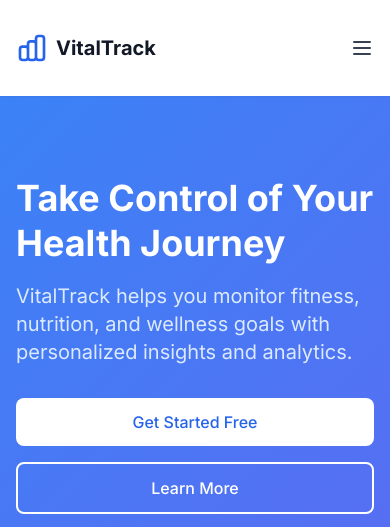
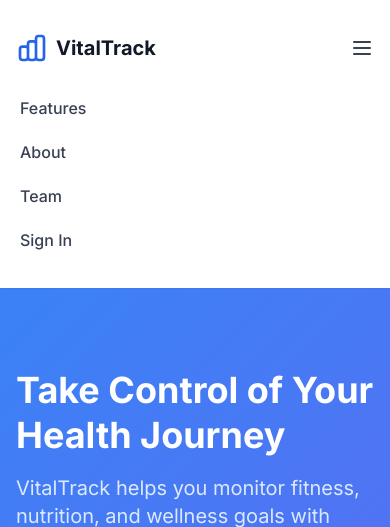
Before and after one commit to InvisibleCyberGhost2/health-tracker, a Flask app: page / in a window 390 px wide, after a click on "Open main menu". Shown: the top 527 px of the page. Run offline with Flask 3, Linux system fonts and the light colour scheme; some libraries are stand-ins or nearby versions.

Commit message:
Initial commit

```diff
--- a/templates/components/header.html
+++ b/templates/components/header.html
@@ -1,5 +1,5 @@
-  <!-- Navigation -->
-  <nav class="bg-white shadow-sm py-4 sticky top-0 z-50">
+<!-- Navigation -->
+<nav class="bg-white shadow-sm py-4 sticky top-0 z-50">
     <div class="max-w-7xl mx-auto px-4 sm:px-6 lg:px-8">
         <div class="flex justify-between items-center h-16">
             <div class="flex items-center">
@@ -19,13 +19,49 @@
                 </div>
             </div>
             <div class="-mr-2 flex md:hidden">
-                <button type="button" class="inline-flex items-center justify-center p-2 rounded-md text-gray-700 hover:text-blue-600 hover:bg-gray-100 focus:outline-none transition duration-200" aria-controls="mobile-menu" aria-expanded="false">
+                <button type="button" id="mobile-menu-button" class="inline-flex items-center justify-center p-2 rounded-md text-gray-700 hover:text-blue-600 hover:bg-gray-100 focus:outline-none transition duration-200" aria-controls="mobile-menu" aria-expanded="false">
                     <span class="sr-only">Open main menu</span>
                     <svg class="block h-6 w-6" xmlns="http://www.w3.org/2000/svg" fill="none" viewBox="0 0 24 24" stroke="currentColor" aria-hidden="true">
                         <path stroke-linecap="round" stroke-linejoin="round" stroke-width="2" d="M4 6h16M4 12h16M4 18h16" />
+                    </svg>
+                    <svg class="hidden h-6 w-6" xmlns="http://www.w3.org/2000/svg" fill="none" viewBox="0 0 24 24" stroke="currentColor" aria-hidden="true">
+                        <path stroke-linecap="round" stroke-linejoin="round" stroke-width="2" d="M6 18L18 6M6 6l12 12" />
                     </svg>
                 </button>
             </div>
         </div>
     </div>
+
+    <!-- Mobile menu, show/hide based on menu state -->
+    <div class="hidden md:hidden" id="mobile-menu">
+        <div class="px-2 pt-2 pb-3 space-y-1 sm:px-3">
+            <a href="#features" class="text-gray-700 hover:text-blue-600 block px-3 py-2 rounded-md text-base font-medium">Features</a>
+            <a href="#about" class="text-gray-700 hover:text-blue-600 block px-3 py-2 rounded-md text-base font-medium">About</a>
+            <a href="#team" class="text-gray-700 hover:text-blue-600 block px-3 py-2 rounded-md text-base font-medium">Team</a>
+            <a href="/login" class="text-gray-700 hover:text-blue-600 block px-3 py-2 rounded-md text-base font-medium">Sign In</a>
+        </div>
+    </div>
 </nav>
+
+<script>
+    document.addEventListener('DOMContentLoaded', function() {
+        const mobileMenuButton = document.getElementById('mobile-menu-button');
+        const mobileMenu = document.getElementById('mobile-menu');
+
+        mobileMenuButton.addEventListener('click', function() {
+            const isExpanded = this.getAttribute('aria-expanded') === 'true';
+
+            // Toggle menu visibility
+            mobileMenu.classList.toggle('hidden');
+
+            // Toggle aria-expanded attribute
+            this.setAttribute('aria-expanded', !isExpanded);
+
+            // Toggle hamburger/X icons
+            const menuIcon = this.querySelector('svg:first-child');
+            const closeIcon = this.querySelector('svg:last-child');
+            menuIcon.classList.toggle('hidden');
+            closeIcon.classList.toggle('hidden');
+        });
+    });
+</script>
```
